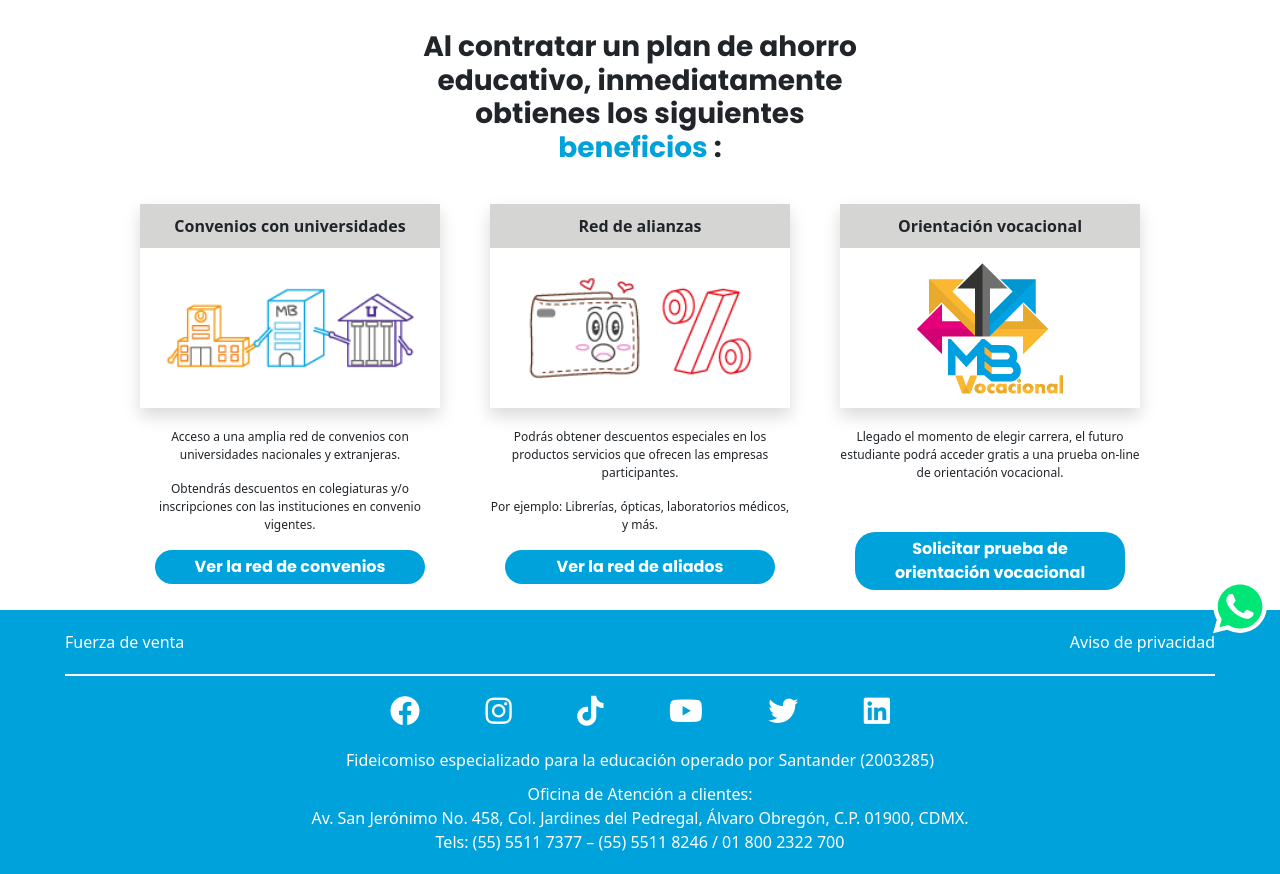
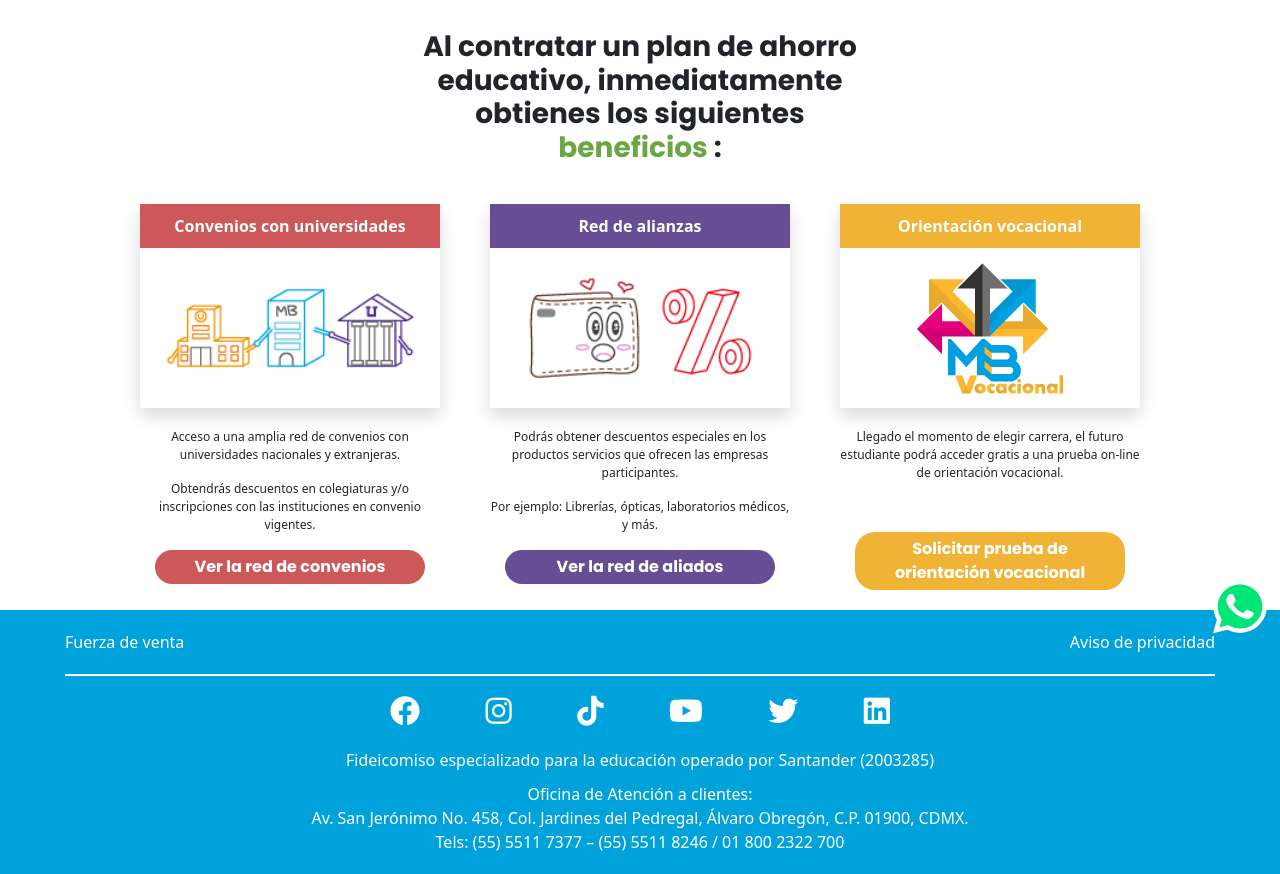
Before and after one commit to InnamWolf/MexicabaWeb, a PHP site: page /masBeneficios in a window 1280 px wide. Shown: the part 140-1014 px from the top of the page. Run offline with PHP 8.4, Linux system fonts and the light colour scheme; some libraries are stand-ins or nearby versions.

Commit message:
mexicana actualizacion de colores en pages conocenos/mas beneficios/recursos y sus respectivos sass

```diff
--- a/view/pages/masBeneficios.php
+++ b/view/pages/masBeneficios.php
@@ -9,8 +9,8 @@
 
     <div class="masBeneficios__item">
 
-      <div class="masBeneficios__card shadow ">
-          <div class="card__title">Convenios con universidades</div>
+      <div class="masBeneficios__card shadow">
+          <div class="card__title masBeneficios__boton--yellow">Convenios con universidades</div>
           <div class="card__img01"></div>
       </div>
 
@@ -26,7 +26,7 @@
 
       </div>
 
-      <a href="conNacionales" class="masBeneficios__boton masBeneficios__boton--blue">
+      <a href="conNacionales" class="masBeneficios__boton masBeneficios__boton--yellow">
          Ver la red de convenios
       </a>
 
@@ -35,7 +35,7 @@
     <div class="masBeneficios__item">
 
       <div class="masBeneficios__card shadow ">
-          <div class="card__title">Red de alianzas</div>
+          <div class="card__title masBeneficios__boton--green">Red de alianzas</div>
           <div class="card__img02"></div>
       </div>
 
@@ -52,7 +52,7 @@
 
       </div>
 
-      <a href="alianzas" class="masBeneficios__boton masBeneficios__boton--blue">
+      <a href="alianzas" class="masBeneficios__boton masBeneficios__boton--green">
         Ver la red de aliados
       </a>
 
@@ -61,7 +61,7 @@
     <div class="masBeneficios__item">
 
       <div class="masBeneficios__card shadow ">
-          <div class="card__title">Orientación vocacional</div>
+          <div class="card__title masBeneficios__boton--blue">Orientación vocacional</div>
           <div class="card__img03"></div>
       </div>
 
--- a/view/pages/recursos.php
+++ b/view/pages/recursos.php
@@ -14,7 +14,7 @@
                 shadow"
                 href="https://blog.mb.com.mx/"
       >
-          <div class="item_cuadro_title">
+          <div class="item_cuadro_title recurso__title--orange">
             Blog
           </div>
           <img src="view/src/img/recursos/blog.png" alt="blog">
@@ -28,7 +28,7 @@
                 shadow"
                 href="#"
       >
-          <div class="item_cuadro_title">
+          <div class="item_cuadro_title recurso__title--blue">
             Calculadora
           </div>
           <img src="view/src/img/recursos/calculadora.png" alt="calculadora">
@@ -41,7 +41,7 @@
                 shadow"
                 href="videos"
       >
-          <div class="item_cuadro_title">
+          <div class="item_cuadro_title recurso__title--red">
             Videos
           </div>
           <img src="view/src/img/recursos/videos.png" alt="videos">
--- a/view/src/sass/pages/_conocenos.scss
+++ b/view/src/sass/pages/_conocenos.scss
@@ -25,7 +25,7 @@
         display: block;
         text-decoration: none;
         text-align: center;
-        background: $blue;
+        background: $orangeTwo;
         margin: auto;
         width: 200px;
         color: $white;
@@ -71,7 +71,7 @@
     h3 {
       text-align: center;
       .colorYellow {
-        @include titleOrange();
+        @include titleOrangeThree();
       }
       .colorBlue {
         @include titleBlue();
@@ -223,7 +223,7 @@
         font-size: 25px;
         font-family: $title;
         font-weight: bold;
-        color: $orange;
+        color: $blueTwo;
         opacity: 0;
       }
       p {
@@ -299,7 +299,7 @@
       width: 1150px;
     }
     .titlePlanes {
-      @include titleBlue();
+      @include titleLightPurple();
       font-size: 25px;
       opacity: 0;
     }
@@ -332,7 +332,7 @@
           background: $orange;
         }
         .fontAzul {
-          background: $blue;
+          background: $red;
         }
         .fontVerde {
           background: $green;
@@ -586,7 +586,7 @@
         }
         .btnVidConocenos {
           margin: auto;
-          background: $morado;
+          background: $purple;
           width: 200px;
           text-align: center;
           padding: 10px;
@@ -597,7 +597,7 @@
           top: 50px;
           cursor: pointer;
           &:hover {
-            background: darken($morado, 10%);
+            background: darken($purple, 10%);
           }
           @include desktop {
             top: 60px;
@@ -733,8 +733,7 @@
   // * ===============================================
   // * Video Cerdito
   // * ===============================================
-  .fondo{
-
+  .fondo {
     margin-top: 20px;
 
     header {
@@ -771,7 +770,6 @@
           color: #f5b335;
         }
       }
-
     }
 
     .text-blue {
--- a/view/src/sass/pages/_masBeneficios.scss
+++ b/view/src/sass/pages/_masBeneficios.scss
@@ -16,7 +16,7 @@
     }
 
     .colorBlue {
-      @include titleBlue();
+      @include titleLightGreen();
     }
 
     @include desktop {
@@ -42,8 +42,9 @@
         .card__title {
           padding: 10px;
           text-align: center;
-          background: lighten($gray, 40%);
+          //background: lighten($gray, 40%);
           font-weight: bold;
+          color: $white;
         }
 
         .card__img01 {
@@ -89,15 +90,15 @@
       }
 
       .masBeneficios__boton--yellow {
-        background: $orange;
+        background: $orangeThree;
       }
 
       .masBeneficios__boton--green {
-        background: $green;
+        background: $lightPurple;
       }
 
       .masBeneficios__boton--blue {
-        background: $blue;
+        background: $orangeTwo;
       }
 
       a {
--- a/view/src/sass/pages/_recursos.scss
+++ b/view/src/sass/pages/_recursos.scss
@@ -55,7 +55,7 @@
         font-weight: bold;
         text-align: center;
         padding: 10px;
-        color: $black;
+        color: $white;
       }
       .item__parrafos {
         color: $black;
@@ -63,6 +63,15 @@
         padding: 10px;
         font-size: 14px;
       }
+      .recurso__title--orange {
+        background: $orangeTwo;
+      }
+      .recurso__title--blue {
+        background: $blueTwo;
+      }
+      .recurso__title--red {
+        background: $red;
+      }
     }
   }
 }
--- a/view/src/sass/utilities/_mixin.scss
+++ b/view/src/sass/utilities/_mixin.scss
@@ -40,6 +40,30 @@
   margin-top: 20px;
 }
 
+@mixin titleOrangeThree {
+  color: $orangeThree;
+  font-weight: bold;
+  font-family: $title;
+  text-align: center;
+  margin-top: 20px;
+}
+
+@mixin titleLightPurple {
+  color: $lightPurple;
+  font-weight: bold;
+  font-family: $title;
+  text-align: center;
+  margin-top: 20px;
+}
+
+@mixin titleLightGreen {
+  color: $lightGreen;
+  font-weight: bold;
+  font-family: $title;
+  text-align: center;
+  margin-top: 20px;
+}
+
 @mixin subtitle {
   background-color: lighten($gray, 40%);
   font-weight: bold;
--- a/view/src/sass/utilities/_var.scss
+++ b/view/src/sass/utilities/_var.scss
@@ -24,4 +24,11 @@ $black: #000000;
 $green: #16b622;
 $gray: #6f6f6e;
 $yellow: #e0e40b;
-$morado: #6824eb;
+$purple: #6824eb;
+
+$orangeTwo: #f0b336;
+$orangeThree: #cc585a;
+$blueTwo: #00a0dc;
+$lightPurple: #674e94;
+$red: #d70c7a;
+$lightGreen: #6aa642;
```
Also changed, not shown: view/src/css/main.css.
